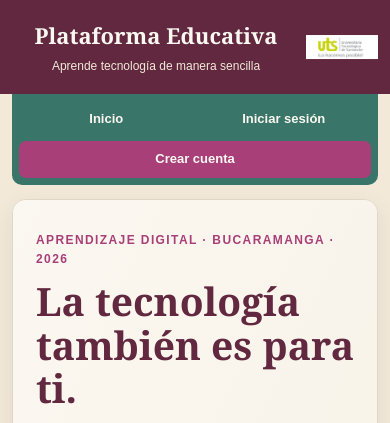
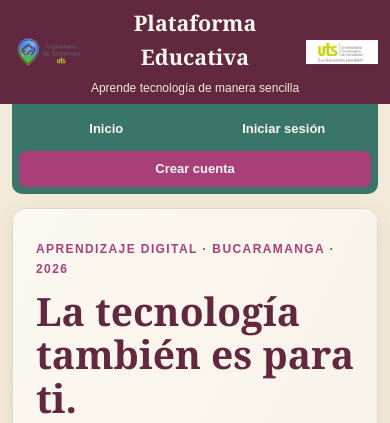
Before and after one commit to Jonathan-Parra-System/Proyecto-de-grado, a Flask app: page / in a window 390 px wide. Shown: the top 423 px of the page. Run offline with Flask 3, Linux system fonts and the light colour scheme.

Commit message:
Agregar logo de Sistemas al encabezado
Co-authored-by: Copilot <223556219+Copilot@users.noreply.github.com>

```diff
--- a/static/style.css
+++ b/static/style.css
@@ -250,15 +250,11 @@ form button {
     text-decoration: none;
 }
 
-.login-brand-icon {
-    display: grid;
-    width: 31px;
-    height: 31px;
-    place-items: center;
-    border-radius: 8px;
-    background: var(--login-magenta);
-    color: #fff;
-    font-size: 16px;
+.login-brand-logo {
+    width: clamp(56px, 8vw, 90px);
+    max-height: 42px;
+    height: auto;
+    object-fit: contain;
 }
 
 .login-header-caption {
@@ -876,6 +872,17 @@ form button {
     text-align: center;
 }
 
+.sistemas-header-logo {
+    position: absolute;
+    top: 50%;
+    left: 8px;
+    width: min(190px, 24vw);
+    max-height: 116px;
+    height: auto;
+    transform: translateY(-50%);
+    object-fit: contain;
+}
+
 .uts-header-logo {
     position: absolute;
     top: 50%;
@@ -2433,6 +2440,12 @@ input:focus {
 
     .login-brand {
         font-size: 17px;
+        gap: 8px;
+    }
+
+    .login-brand-logo {
+        width: 52px;
+        max-height: 32px;
     }
 
     .login-header-caption {
@@ -2441,7 +2454,13 @@ input:focus {
 
     .site-header-content {
         min-height: 80px;
-        padding: 0 78px 0 0;
+        padding: 0 78px;
+    }
+
+    .sistemas-header-logo {
+        left: 4px;
+        width: 66px;
+        max-height: 46px;
     }
 
     .uts-header-logo {
@@ -2459,7 +2478,7 @@ input:focus {
     }
 
     .learning-page .home-site-header h1 {
-        font-size: 22px;
+        font-size: clamp(17px, 5.5vw, 22px);
     }
 
     .learning-page .home-site-header p {
--- a/templates/base.html
+++ b/templates/base.html
@@ -6,11 +6,18 @@
         <title>{% block title %}Plataforma Educativa{% endblock %}</title>
         <link rel="icon" href="{{ url_for('static', filename='images/favicon.ico', v=2) }}" sizes="any">
         <link rel="icon" type="image/png" href="{{ url_for('static', filename='images/favicon-jpa.png', v=2) }}">
-        <link rel="stylesheet" href="{{ url_for('static', filename='style.css') }}">
+        <link rel="stylesheet" href="{{ url_for('static', filename='style.css', v=4) }}">
     </head>
     <body class="learning-page {% block page_class %}{% endblock %}">
         <header class="{% block header_class %}{% endblock %}">
             <div class="site-header-content">
+                <img
+                    class="sistemas-header-logo"
+                    src="{{ url_for('static', filename='images/logo-sistemas.png', v=1) }}"
+                    alt="Ingeniería de Sistemas, UTS"
+                    width="1102"
+                    height="466"
+                >
                 <div class="site-header-copy">
                     <h1>Plataforma Educativa</h1>
                     <p>Aprende tecnología de manera sencilla</p>
--- a/templates/login.html
+++ b/templates/login.html
@@ -6,13 +6,13 @@
     <title>Iniciar sesión | Plataforma Educativa</title>
     <link rel="icon" href="{{ url_for('static', filename='images/favicon.ico', v=2) }}" sizes="any">
     <link rel="icon" type="image/png" href="{{ url_for('static', filename='images/favicon-jpa.png', v=2) }}">
-    <link rel="stylesheet" href="{{ url_for('static', filename='style.css') }}">
+    <link rel="stylesheet" href="{{ url_for('static', filename='style.css', v=4) }}">
 </head>
 <body class="login-page">
     <header class="login-header">
         <div class="login-header-copy">
             <a class="login-brand" href="{{ url_for('inicio') }}">
-                <span class="login-brand-icon" aria-hidden="true">▰</span>
+                <img class="login-brand-logo" src="{{ url_for('static', filename='images/logo-sistemas.png', v=1) }}" alt="Ingeniería de Sistemas, UTS" width="1102" height="466">
                 <span>Plataforma Educativa</span>
             </a>
             <span class="login-header-caption">Aprende a tu ritmo</span>
--- a/templates/registro.html
+++ b/templates/registro.html
@@ -6,13 +6,13 @@
     <title>Crear cuenta | Plataforma Educativa</title>
     <link rel="icon" href="{{ url_for('static', filename='images/favicon.ico', v=2) }}" sizes="any">
     <link rel="icon" type="image/png" href="{{ url_for('static', filename='images/favicon-jpa.png', v=2) }}">
-    <link rel="stylesheet" href="{{ url_for('static', filename='style.css') }}">
+    <link rel="stylesheet" href="{{ url_for('static', filename='style.css', v=4) }}">
 </head>
 <body class="login-page">
     <header class="login-header">
         <div class="login-header-copy">
             <a class="login-brand" href="{{ url_for('inicio') }}">
-                <span class="login-brand-icon" aria-hidden="true">▰</span>
+                <img class="login-brand-logo" src="{{ url_for('static', filename='images/logo-sistemas.png', v=1) }}" alt="Ingeniería de Sistemas, UTS" width="1102" height="466">
                 <span>Plataforma Educativa</span>
             </a>
             <span class="login-header-caption">Aprende a tu ritmo</span>
--- a/templates/seguridad_cuenta.html
+++ b/templates/seguridad_cuenta.html
@@ -7,13 +7,13 @@
     <title>Seguridad de la cuenta | Plataforma Educativa</title>
     <link rel="icon" href="{{ url_for('static', filename='images/favicon.ico', v=3) }}" sizes="any">
     <link rel="icon" type="image/png" href="{{ url_for('static', filename='images/favicon-jpa.png', v=3) }}">
-    <link rel="stylesheet" href="{{ url_for('static', filename='style.css') }}">
+    <link rel="stylesheet" href="{{ url_for('static', filename='style.css', v=4) }}">
 </head>
 <body class="login-page">
     <header class="login-header">
         <div class="login-header-copy">
             <a class="login-brand" href="{{ url_for('inicio') }}">
-                <span class="login-brand-icon" aria-hidden="true">▰</span>
+                <img class="login-brand-logo" src="{{ url_for('static', filename='images/logo-sistemas.png', v=1) }}" alt="Ingeniería de Sistemas, UTS" width="1102" height="466">
                 <span>Plataforma Educativa</span>
             </a>
             <span class="login-header-caption">Seguridad de tu cuenta</span>
```
Also changed, not shown: static/images/logo-sistemas.png (added).
